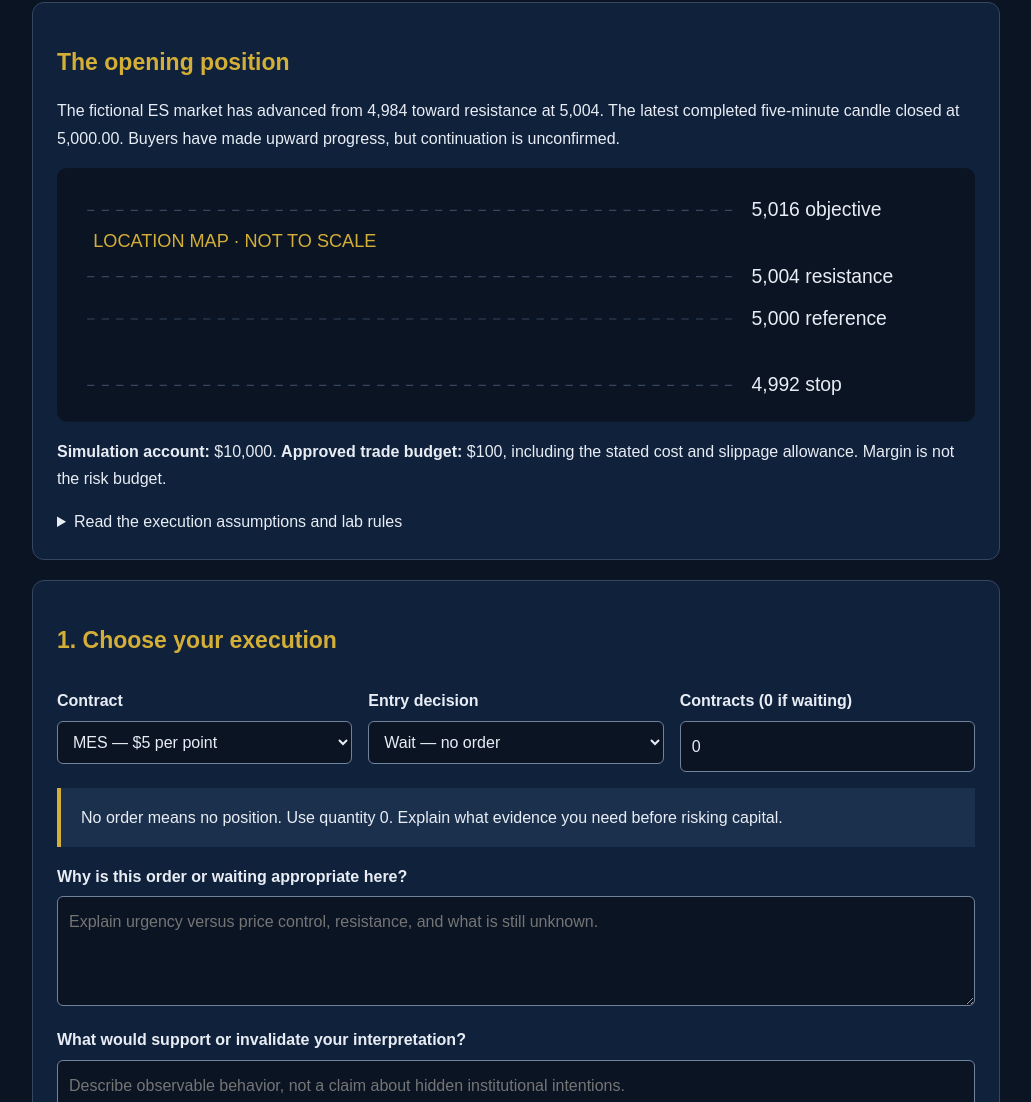
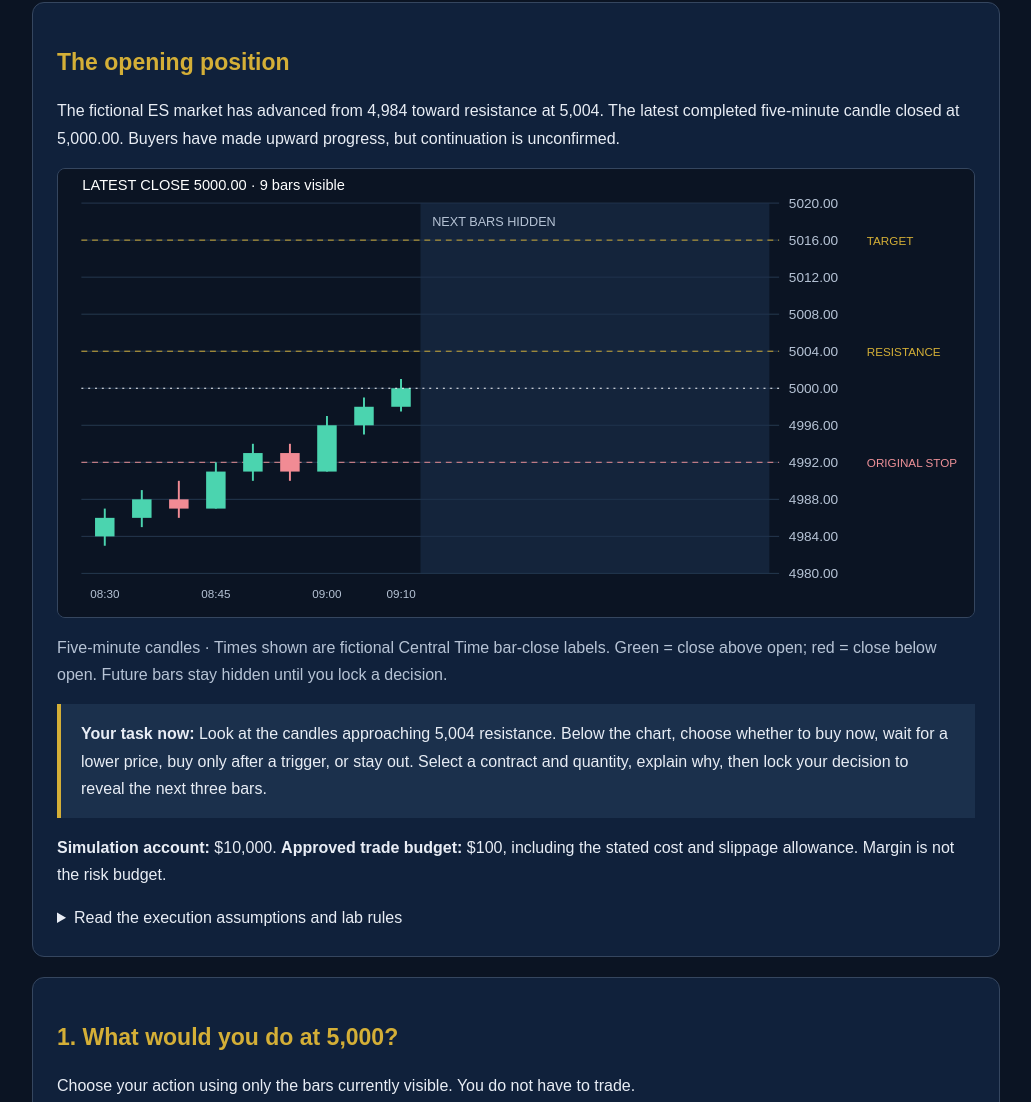
Before and after one commit to wardentradingacademy/warden-interactive-learning-lab, a plain HTML site: page warden-lab-004.html in a window 1280 px wide. Shown: the part 498-1600 px from the top of the page, without its empty margins (124-1155 px from the left). Drawn offline with Linux system fonts and the light colour scheme.

Commit message:
Update warden-lab-004.html

```diff
--- a/warden-lab-004.html
+++ b/warden-lab-004.html
@@ -22,12 +22,9 @@
 <section class="card" aria-labelledby="boardTitle">
 <h2 id="boardTitle">The opening position</h2>
 <p id="marketText">The fictional ES market has advanced from 4,984 toward resistance at 5,004. The latest completed five-minute candle closed at 5,000.00. Buyers have made upward progress, but continuation is unconfirmed.</p>
-<svg viewBox="0 0 760 210" role="img" aria-label="Reference levels, not a price history: objective 5016, resistance 5004, current reference 5000, invalidation stop 4992.">
-<rect width="760" height="210" rx="8" fill="#0b1423"/>
-<g stroke="#35465f" stroke-dasharray="6 6"><path d="M25 35H560M25 90H560M25 125H560M25 180H560"/></g>
-<g fill="#e8edf5" font-family="Arial" font-size="16"><text x="575" y="40">5,016 objective</text><text x="575" y="95">5,004 resistance</text><text x="575" y="130">5,000 reference</text><text x="575" y="185">4,992 stop</text></g>
-<text x="30" y="65" fill="#d4af37" font-family="Arial" font-size="15">LOCATION MAP · NOT TO SCALE</text>
-</svg>
+<div style="overflow-x:auto;border:1px solid #35465f;border-radius:8px;"><svg id="priceChart" viewBox="0 0 940 460" style="min-width:660px" role="img" aria-labelledby="chartTitle chartDescription"></svg></div>
+<p class="muted">Five-minute candles · Times shown are fictional Central Time bar-close labels. Green = close above open; red = close below open. Future bars stay hidden until you lock a decision.</p>
+<div class="note" id="chartInstruction"><strong>Your task now:</strong> Look at the candles approaching 5,004 resistance. Below the chart, choose whether to buy now, wait for a lower price, buy only after a trigger, or stay out. Select a contract and quantity, explain why, then lock your decision to reveal the next three bars.</div>
 <p><strong>Simulation account:</strong> $10,000. <strong>Approved trade budget:</strong> $100, including the stated cost and slippage allowance. Margin is not the risk budget.</p>
 <details><summary>Read the execution assumptions and lab rules</summary>
 <ul>
@@ -41,7 +38,10 @@
 </details>
 </section>
 <section class="card" id="stage1" aria-labelledby="planTitle">
-<h2 id="planTitle" tabindex="-1">1. Choose your execution</h2>
+<h2 id="planTitle" tabindex="-1">1. What would you do at 5,000?</h2>
+<p>Choose your action using only the bars currently visible. You do not have to trade.</p>
+<ul><li><strong>Buy market:</strong> enter now; the final fill price can differ from the quote.</li><li><strong>Buy limit at 4,998:</strong> seek a lower entry; the market might never fill your order.</li><li><strong>Buy stop-market at 5,002.25:</strong> enter only after that trigger; it is still below 5,004 resistance and does not confirm a breakout.</li><li><strong>Wait:</strong> submit no order and remain flat.</li></ul>
+<p>For an entry, use a whole contract quantity that fits the $100 modeled budget. The calculator below updates as you choose. For waiting, enter 0.</p>
 <form id="planForm">
 <div class="grid">
 <div><label for="contract">Contract</label><select id="contract"><option value="MES">MES — $5 per point</option><option value="ES">ES — $50 per point</option></select></div>
@@ -94,8 +94,36 @@ const entries={market:5000.25,limit:4998,stop:5002.25};
 const fills={market:5000.5,limit:4998,stop:5002.75};
 const money=n=>new Intl.NumberFormat('en-US',{style:'currency',currency:'USD'}).format(n);
 const price=n=>n.toFixed(2);
-const attempt={lab:'Warden Lab 004',version:'1.0',startedAt:new Date().toISOString(),records:[]};
+const attempt={lab:'Warden Lab 004',version:'1.1',startedAt:new Date().toISOString(),records:[]};
 let phase=1,plan=null,management=null,result=null;
+// Synthetic OHLC bars. Only the revealed prefix is drawn.
+const bars=[
+ [4984,4987,4983,4986],[4986,4989,4985,4988],[4988,4990,4986,4987],
+ [4987,4992,4987,4991],[4991,4994,4990,4993],[4993,4994,4990,4991],
+ [4991,4997,4991,4996],[4996,4999,4995,4998],[4998,5001,4997.5,5000],
+ [5000,5003,4999.5,5002],[5002,5002.5,4997.75,4998],[4998,4999,4993.5,4994],
+ [4994,4995,4991.5,4993],[4993,4998,4992.5,4997],[4997,5005,4996,5004],
+ [5004,5011,5003,5010],[5010,5016,5009,5015],[5015,5015.5,5003,5004]
+];
+function renderChart(count){
+ const chart=$('priceChart'),ns='http://www.w3.org/2000/svg';chart.replaceChildren();
+ const y=p=>35+(5020-p)*9.5,x=i=>48+i*38;
+ function draw(tag,attrs,text){const n=document.createElementNS(ns,tag);Object.entries(attrs).forEach(([k,v])=>n.setAttribute(k,v));if(text!==undefined)n.textContent=text;chart.appendChild(n);return n;}
+ draw('title',{id:'chartTitle'},'Fictional five-minute ES candles');
+ draw('desc',{id:'chartDescription'},count+' of '+bars.length+' bars revealed. Latest close '+bars[count-1][3]+'. Resistance 5004; planned stop 4992; target 5016.');
+ draw('rect',{width:940,height:460,fill:'#0b1423'});
+ for(let p=4980;p<=5020;p+=4){draw('line',{x1:24,x2:740,y1:y(p),y2:y(p),stroke:'#263950'});draw('text',{x:750,y:y(p)+5,fill:'#b6c3d5','font-size':14},p.toFixed(2));}
+ const edge=x(count-1)+20;
+ if(count<bars.length){draw('rect',{x:edge,y:35,width:Math.max(0,730-edge),height:380,fill:'#1b304c',opacity:.6});draw('text',{x:edge+12,y:59,fill:'#b6c3d5','font-size':13},'NEXT BARS HIDDEN');}
+ [[5016,'TARGET','#d4af37'],[5004,'RESISTANCE','#d4af37'],[4992,'ORIGINAL STOP','#ee9198']].forEach(([p,t,c])=>{
+ draw('line',{x1:24,x2:740,y1:y(p),y2:y(p),stroke:c,'stroke-dasharray':'6 5'});draw('text',{x:830,y:y(p)+5,fill:c,'font-size':12},t);});
+ bars.slice(0,count).forEach(([o,h,l,c],i)=>{const color=c>=o?'#4bd4af':'#f18b94';draw('line',{x1:x(i),x2:x(i),y1:y(h),y2:y(l),stroke:color,'stroke-width':2});const n=draw('rect',{x:x(i)-10,y:Math.min(y(o),y(c)),width:20,height:Math.max(2,Math.abs(y(o)-y(c))),fill:color});const title=document.createElementNS(ns,'title');title.textContent='Bar '+(i+1)+': open '+o+', high '+h+', low '+l+', close '+c;n.appendChild(title);
+ if(i%3===0||i===count-1){const mins=30+i*5;draw('text',{x:x(i),y:440,fill:'#b6c3d5','font-size':12,'text-anchor':'middle'},String(8+Math.floor(mins/60)).padStart(2,'0')+':'+String(mins%60).padStart(2,'0'));}});
+ const last=bars[count-1][3];draw('line',{x1:24,x2:740,y1:y(last),y2:y(last),stroke:'#ffffff','stroke-dasharray':'2 5'});
+ draw('text',{x:25,y:22,fill:'#ffffff','font-size':15},'LATEST CLOSE '+price(last)+' · '+count+' bars visible');
+ if(plan&&plan.fill!==null&&count>=12){const i=plan.order==='limit'?10:9;draw('circle',{cx:x(i),cy:y(plan.fill),r:6,fill:'#7abaff',stroke:'#ffffff'});draw('text',{x:x(i)+9,y:y(plan.fill)-12,fill:'#7abaff','font-size':12},'BUY '+price(plan.fill));}
+ if(result&&result.exit!==null&&count===bars.length){const i=management.action==='exit'?11:management.action==='widen'?16:12;draw('circle',{cx:x(i),cy:y(result.exit),r:6,fill:'#f7d76a',stroke:'#ffffff'});draw('text',{x:x(i)-5,y:y(result.exit)+22,fill:'#f7d76a','font-size':12,'text-anchor':'end'},'EXIT '+price(result.exit));}
+}
 function estimate(contract,order,qty){
  if(order==='wait')return {entry:null,risk:0,reward:0,max:0};
  const s=spec[contract],entry=entries[order];
@@ -115,7 +143,7 @@ function record(checkpoint,data){
  const title=document.createElement('h3');title.textContent=checkpoint+' · '+r.recordedAt;block.appendChild(title);
  const content=document.createElement('p');content.textContent=Object.entries(data).map(([k,v])=>k+': '+(typeof v==='object'?JSON.stringify(v):v)).join('\n');block.appendChild(content);$('journal').appendChild(block);
 }
-function focusTitle(id){$(id).focus();$(id).scrollIntoView({block:'start',behavior:'smooth'});}
+function focusTitle(id){$(id).focus({preventScroll:true});if(id==='manageTitle'||id==='reviewTitle'){$('boardTitle').scrollIntoView({block:'start',behavior:'smooth'});}else{$(id).scrollIntoView({block:'start',behavior:'smooth'});}}
 function submitPlan(event){
  event.preventDefault();if(phase!==1)return;
  const order=$('order').value,contract=$('contract').value,qty=Number($('qty').value);
@@ -136,7 +164,7 @@ function submitPlan(event){
  $('management').replaceChildren(new Option('Maintain the original stop and target','hold'),new Option('Exit all at market — cancel paired exits after fill','exit'),new Option('Widen the stop to 4,984 — leave target unchanged','widen'));
  }
  $('marketText').textContent='Current simulated price: 4,994.00. Buyers have failed to clear 5,004 resistance and have lost some of their earlier upward progress. A lasting reversal remains unconfirmed.';
- focusTitle('manageTitle');
+ renderChart(12);$('chartInstruction').textContent='Your task now: Three more bars are visible. Price reached 5,003 and then fell to 4,994. Review your actual fill below. Choose how to manage the position, or remain flat if you waited. Explain the decision before revealing the remaining bars.';focusTitle('manageTitle');
 }
 function outcomeFor(p,action){
  if(p.order==='wait')return {exit:null,gross:0,fees:0,net:0};
@@ -162,7 +190,7 @@ function submitManagement(event){
  }
  messages.push('The feedback checks modeled sizing and the explicit management rule. It does not automatically judge the quality of your written reasoning. Review that separately.');
  messages.forEach(message=>{const p=document.createElement('p');p.textContent=message;$('feedback').appendChild(p);});
- record('Outcome revealed',result);focusTitle('reviewTitle');
+ record('Outcome revealed',result);renderChart(bars.length);$('chartInstruction').textContent='Your task now: The remaining bars are visible. Entry and exit markers show your simulated fills. Read the result and process feedback below, then record your review and save your journal.';focusTitle('reviewTitle');
 }
 function submitReview(event){
  event.preventDefault();if(phase!==3)return;const reflection=$('reflection').value.trim();
@@ -173,7 +201,7 @@ function submitReview(event){
 $('contract').addEventListener('change',calculate);$('order').addEventListener('change',calculate);$('qty').addEventListener('input',calculate);
 $('planForm').addEventListener('submit',submitPlan);$('manageForm').addEventListener('submit',submitManagement);$('reviewForm').addEventListener('submit',submitReview);
 $('download').addEventListener('click',()=>{const blob=new Blob([JSON.stringify(attempt,null,2)],{type:'application/json'});const url=URL.createObjectURL(blob);const a=document.createElement('a');a.href=url;a.download='warden-lab-004-'+attempt.startedAt.replace(/[:.]/g,'-')+'.json';document.body.appendChild(a);a.click();a.remove();setTimeout(()=>URL.revokeObjectURL(url),1000);});
-$('print').addEventListener('click',()=>window.print());calculate();
+$('print').addEventListener('click',()=>window.print());calculate();renderChart(9);
 </script>
 </body>
 </html>
```
